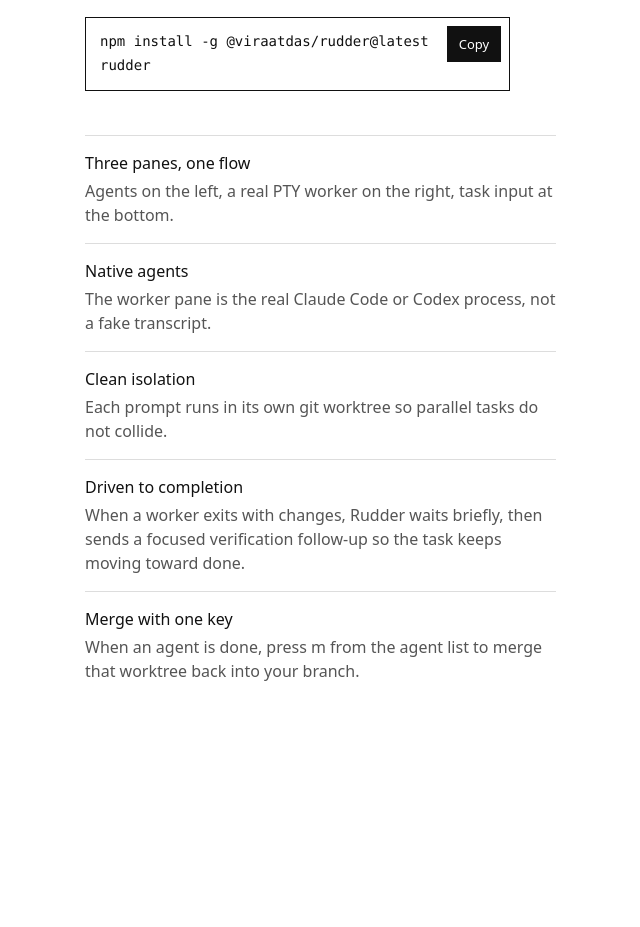
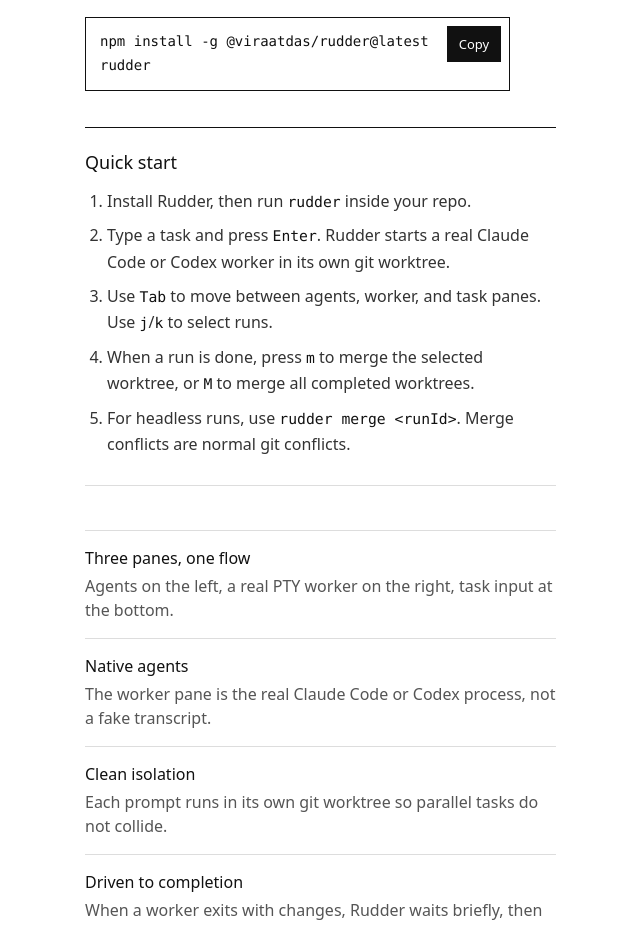
Before and after one commit to KritR/rudder, a website: page site/index.html in a window 1280 px wide. Shown: the part 820-1747 px from the top of the page, without its empty margins (19-659 px from the left). Before the commit the page ends 1575 px from the top, so only its background shows below. Drawn offline with Linux system fonts and the light colour scheme.

Commit message:
Document quick start merge flow

```diff
--- a/site/index.html
+++ b/site/index.html
@@ -141,6 +141,38 @@
         gap: 16px;
         margin-top: 44px;
         max-width: 520px;
+      }
+
+      .quickstart {
+        margin-top: 36px;
+        max-width: 560px;
+        border-top: 1px solid #111;
+        border-bottom: 1px solid #ddd;
+        padding: 22px 0 20px;
+      }
+
+      .quickstart h2 {
+        margin: 0 0 14px;
+        font-size: 18px;
+        font-weight: 450;
+        letter-spacing: 0;
+      }
+
+      .quickstart ol {
+        margin: 0;
+        padding-left: 22px;
+        color: #333;
+        line-height: 1.65;
+      }
+
+      .quickstart li {
+        margin: 8px 0;
+      }
+
+      .quickstart code {
+        font-family: ui-monospace, SFMono-Regular, Menlo, Consolas, monospace;
+        font-size: 0.92em;
+        color: #111;
       }
 
       .point {
@@ -306,6 +338,17 @@
             <button class="copy" type="button" data-copy="install-command">Copy</button>
           </div>
 
+          <div class="quickstart" aria-label="Quick start">
+            <h2>Quick start</h2>
+            <ol>
+              <li>Install Rudder, then run <code>rudder</code> inside your repo.</li>
+              <li>Type a task and press <code>Enter</code>. Rudder starts a real Claude Code or Codex worker in its own git worktree.</li>
+              <li>Use <code>Tab</code> to move between agents, worker, and task panes. Use <code>j</code>/<code>k</code> to select runs.</li>
+              <li>When a run is done, press <code>m</code> to merge the selected worktree, or <code>M</code> to merge all completed worktrees.</li>
+              <li>For headless runs, use <code>rudder merge &lt;runId&gt;</code>. Merge conflicts are normal git conflicts.</li>
+            </ol>
+          </div>
+
           <div class="points">
             <div class="point">
               <strong>Three panes, one flow</strong>
```
Also changed, not shown: README.md.
